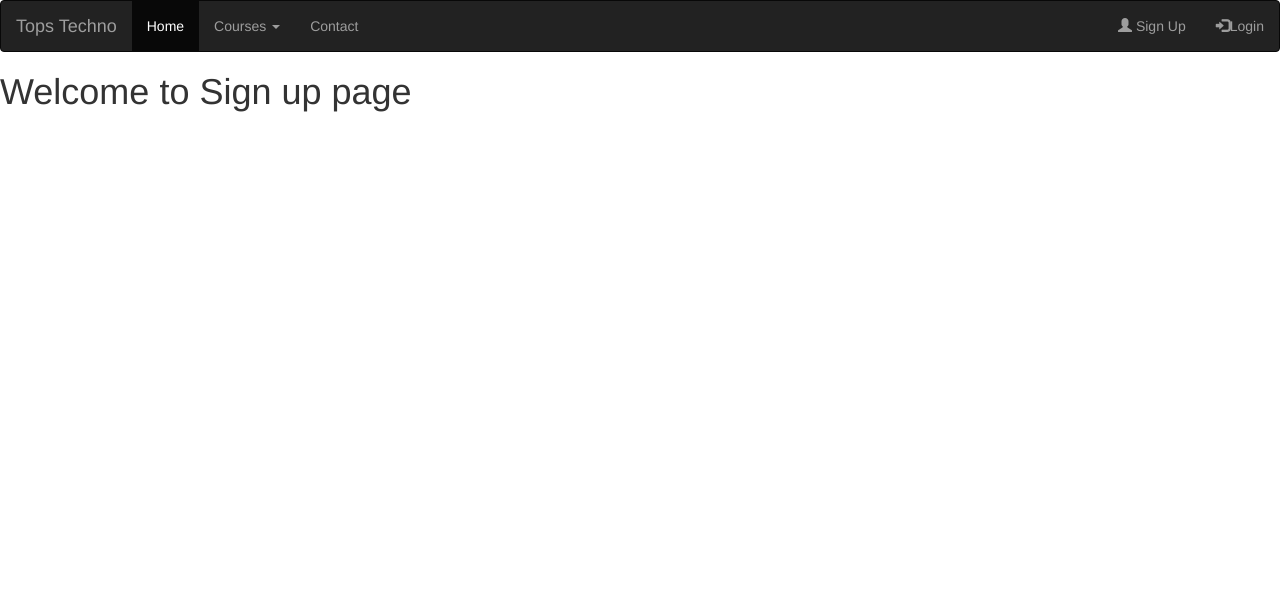
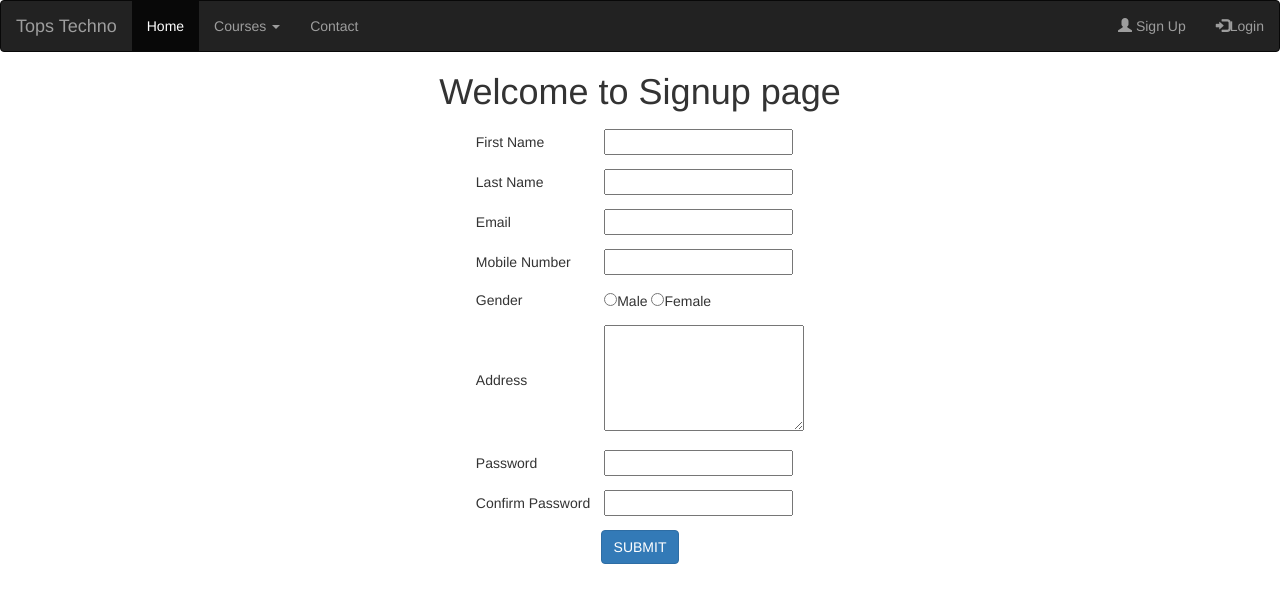
Before and after one commit to Sagarsonara2143/Django_project, a Django app: page /signup/ in a window 1280 px wide. Shown: the top 603 px of the page. Run offline with Django 4.2, Linux system fonts and the light colour scheme; some libraries are stand-ins or nearby versions.

Commit message:
06.04.2023

```diff
--- a/myapp/templates/signup.html
+++ b/myapp/templates/signup.html
@@ -10,8 +10,68 @@
 
 </head>
 <body>
+<center>
 
-<h1>Welcome to Sign up page</h1>
+<h1>Welcome to Signup page</h1>
+{% if msg %}
+	<b style="color:Green">{{signup}}</b>
+{% endif %}
+<form method="post" action="{% url 'signup' %}">
+		{% csrf_token %}
+			<table>
+			<tr>
+				<td>First Name</td>
+				<td><input type="text" name="name" required></td>
+			</tr>
+
+			<tr>
+				<td>Last Name</td>
+				<td><input type="text" name="name" required></td>
+			</tr>
+
+			<tr>
+				<td>Email</td>
+				<td><input type="text" name="email"></td>
+			</tr>
+
+			<tr>
+				<td>Mobile Number</td>
+				<td><input type="text" name="mobile"></td>
+			</tr>
+
+			<tr>
+				<td>Gender</td>
+				<td>
+					<input type="radio" name="gender" value="male">Male
+					<input type="radio" name="gender" value="female">Female
+				</td>
+			</tr>
+
+			<tr>
+				<td>Address</td>
+				<td><textarea rows="5" cols="22" name="address"></textarea></td>
+			</tr>
+
+			<tr>
+				<td>Password</td>
+				<td><input type="text" name="password"></td>
+			</tr>
+
+			<tr>
+				<td>Confirm Password</td>
+				<td><input type="text" name="password"></td>
+			</tr>
+			<tr>
+				<td colspan="2" align="center">
+					<input type="submit" name="action" value="SUBMIT" class="btn btn-primary">
+				</td>
+			</tr>
+
+		</table>
+</form>
+</center>
+
+</body>
 
 </body>
 </html>
```
